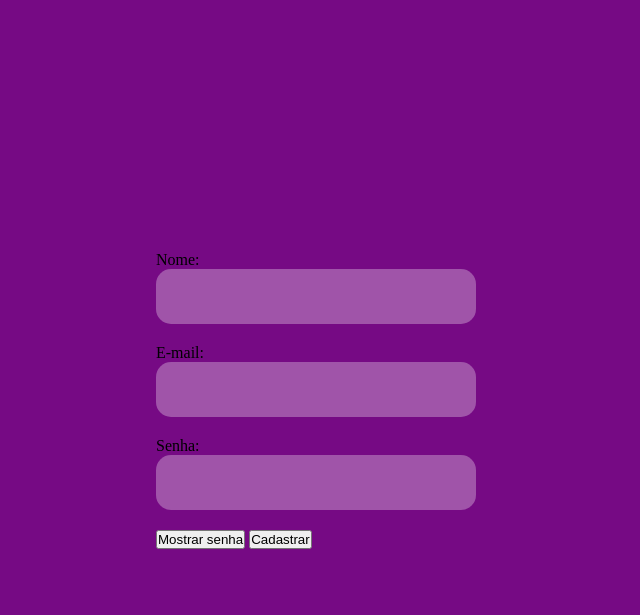
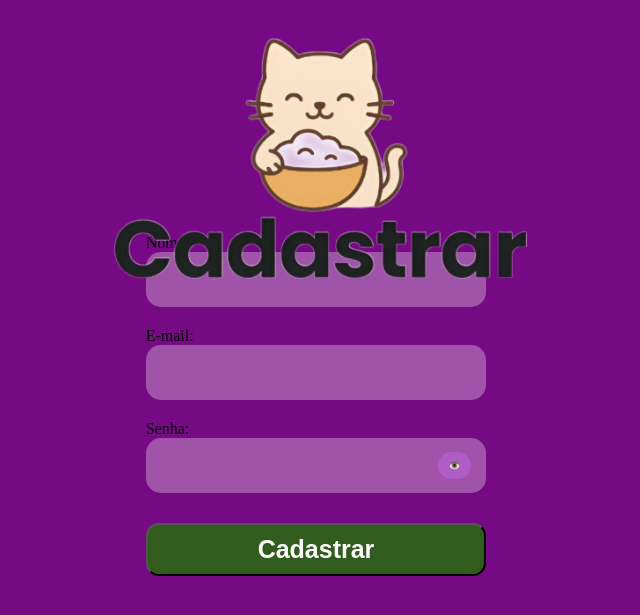
Before and after one commit to kaua579/acai, a PHP site: page /formUsuario.php in a window 1280 px wide. Shown: the top 615 px of the page, without its empty margins (324-964 px from the left). Run offline with PHP 8.4, Linux system fonts and the light colour scheme.

Commit message:
formUsuario
terminei essa poha

```diff
--- a/codigo/css/estilo.css
+++ b/codigo/css/estilo.css
@@ -70,7 +70,7 @@
 .campo {
   background-color: rgba(255, 255, 255, 0.3); /* Branco translúcido = lilás suave */
   border-radius: 15px;                        /* Bordas arredondadas */
-  width: 320px;                               /* Largura da caixinha */
+  width: 340px;                               /* Largura da caixinha */
   height: 55px;                               /* Altura da caixinha */
   display: flex;                              /* Flexbox pra alinhar o input dentro */
   align-items: center;                        /* Centraliza o input verticalmente */
@@ -92,8 +92,54 @@
   color: black; /* mantém a cor */
 }
 
+.logo-cadastrar{
+  background-image: url(imagens/cadastrargat.png);
+  background-repeat: no-repeat;
+  background-size: cover;
+  width: 450px;
+  height: 300px;
+  position: absolute;
+  top: -15px;
+  margin-left: -25px
 
 
+}
+
+.botao-usuario{
+  position: relative;
+  background-color: #315c1d ;
+  color: white;
+  font-size: 25px;            /* tamanho da letra */
+  padding: 10px 110px; /* espaço interno do botão */
+  text-decoration: none; /* tirar o sublinhado do link*/
+  font-weight: bold;
+  border-radius: 13px; /* bordas arredondadas */
+  transition: background-color 0.3s ease; /* Adiciona uma transição suave na cor de fundo do botão quando o mouse passa sobre ele */
+  top: 10px;
+
+
+}
+
+#mostrarSenha {
+  background-color: #b05cc7; /* roxo claro combinando com o tema */
+  color: black;
+  border: none;
+  border-radius: 15px;
+  padding: 8px 10px;
+  margin-left: 20px; /* espaçamento entre input e botão */
+  cursor: pointer;
+  font-size: 10px;
+  transition: background-color 0.3s ease, transform 0.2s ease;
+}
+
+#mostrarSenha:hover {
+  background-color: #8a42a3; /* roxo mais escuro no hover */
+  transform: scale(1.50);    /* leve zoom */
+}
+
+#mostrarSenha:active {
+  transform: scale(1.00);
+}
 
 
 /* ---------------------------------------------------------------------------------------------------------- */
--- a/codigo/formUsuario.php
+++ b/codigo/formUsuario.php
@@ -12,7 +12,7 @@
 
     <style>
         .error {
-            color: red;
+            color: black;
         }
     </style>
 
@@ -44,10 +44,10 @@
                 let tipo = $("#senha").attr("type");
                 if (tipo === "password") {
                     $("#senha").attr("type", "text");
-                    $("#mostrarSenha").text("Ocultar senha");
+                    $("#mostrarSenha").text("👁️");
                 } else {
                     $("#senha").attr("type", "password");
-                    $("#mostrarSenha").text("Mostrar senha");
+                    $("#mostrarSenha").text("🙈");
                 }
             });
         });
@@ -71,10 +71,10 @@
     <label for="senha" class="label-form">Senha:</label>
     <div class="campo">
       <input type="password" name="senha" id="senha">
+      <button type="button" id="mostrarSenha">👁️</button>
     </div>
 
-    <button type="button" id="mostrarSenha">Mostrar senha</button>
-    <input type="submit" value="Cadastrar" class="">
+    <input type="submit" value="Cadastrar" class="botao-usuario">
   </form>
 </body>
 
```
Also changed, not shown: codigo/css/imagens/fundoroxo.png (added).
